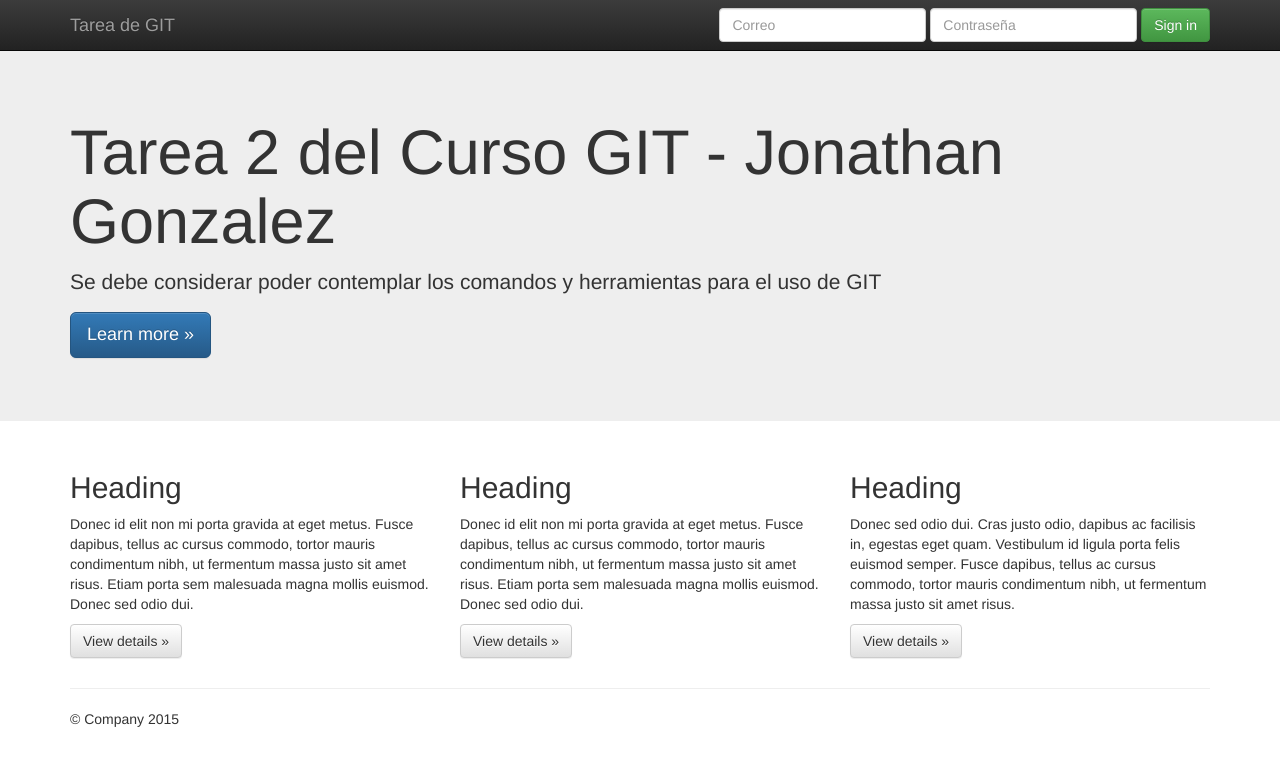
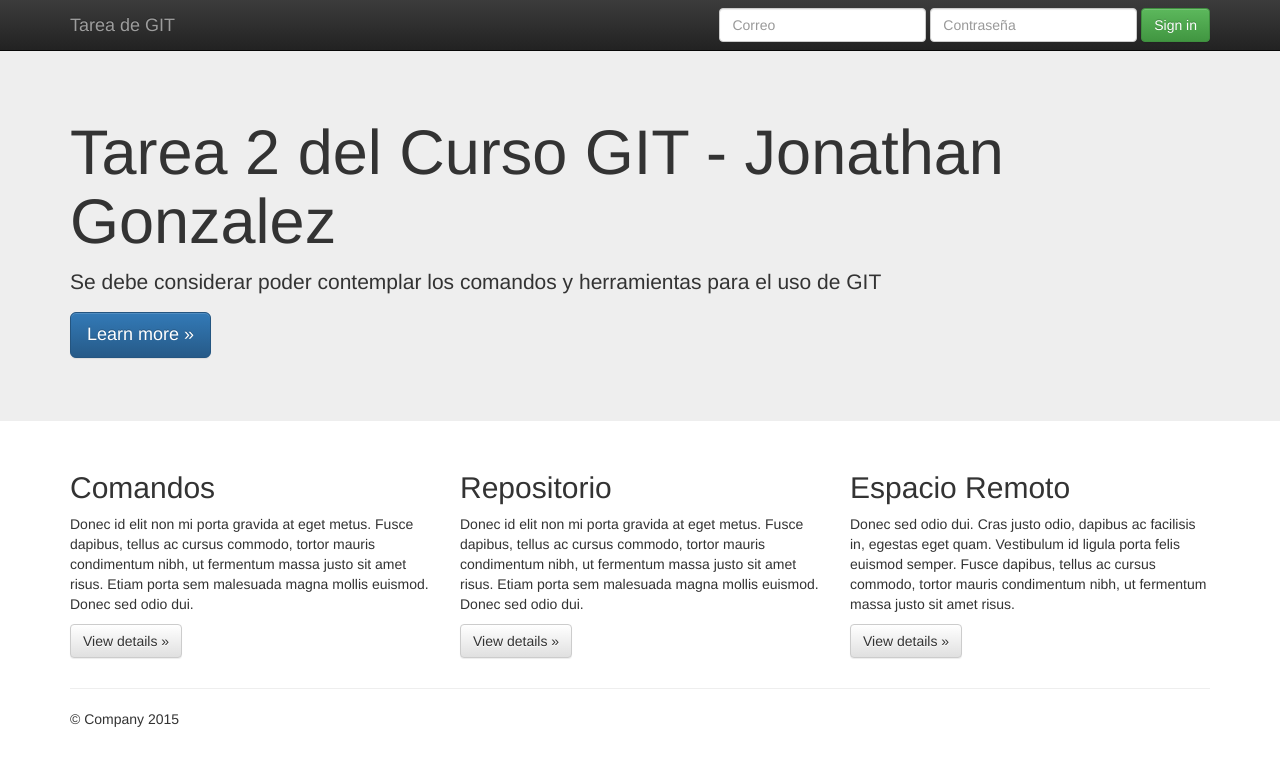
Before and after one commit to jongv1/Trabajo2_Jonathan_Gonzalez, a plain HTML site: page index.html in a window 1280 px wide. Drawn offline with nearby package versions, Linux system fonts and the light colour scheme.

Commit message:
Se ajustan títulos en clase container para líneas 68, 73 y 78 en archivo index.html

```diff
--- a/index.html
+++ b/index.html
@@ -65,17 +65,17 @@
       <!-- Example row of columns -->
       <div class="row">
         <div class="col-md-4">
-          <h2>Heading</h2>
+          <h2>Comandos</h2>
           <p>Donec id elit non mi porta gravida at eget metus. Fusce dapibus, tellus ac cursus commodo, tortor mauris condimentum nibh, ut fermentum massa justo sit amet risus. Etiam porta sem malesuada magna mollis euismod. Donec sed odio dui. </p>
           <p><a class="btn btn-default" href="#" role="button">View details &raquo;</a></p>
         </div>
         <div class="col-md-4">
-          <h2>Heading</h2>
+          <h2>Repositorio</h2>
           <p>Donec id elit non mi porta gravida at eget metus. Fusce dapibus, tellus ac cursus commodo, tortor mauris condimentum nibh, ut fermentum massa justo sit amet risus. Etiam porta sem malesuada magna mollis euismod. Donec sed odio dui. </p>
           <p><a class="btn btn-default" href="#" role="button">View details &raquo;</a></p>
        </div>
         <div class="col-md-4">
-          <h2>Heading</h2>
+          <h2>Espacio Remoto</h2>
           <p>Donec sed odio dui. Cras justo odio, dapibus ac facilisis in, egestas eget quam. Vestibulum id ligula porta felis euismod semper. Fusce dapibus, tellus ac cursus commodo, tortor mauris condimentum nibh, ut fermentum massa justo sit amet risus.</p>
           <p><a class="btn btn-default" href="#" role="button">View details &raquo;</a></p>
         </div>
```
